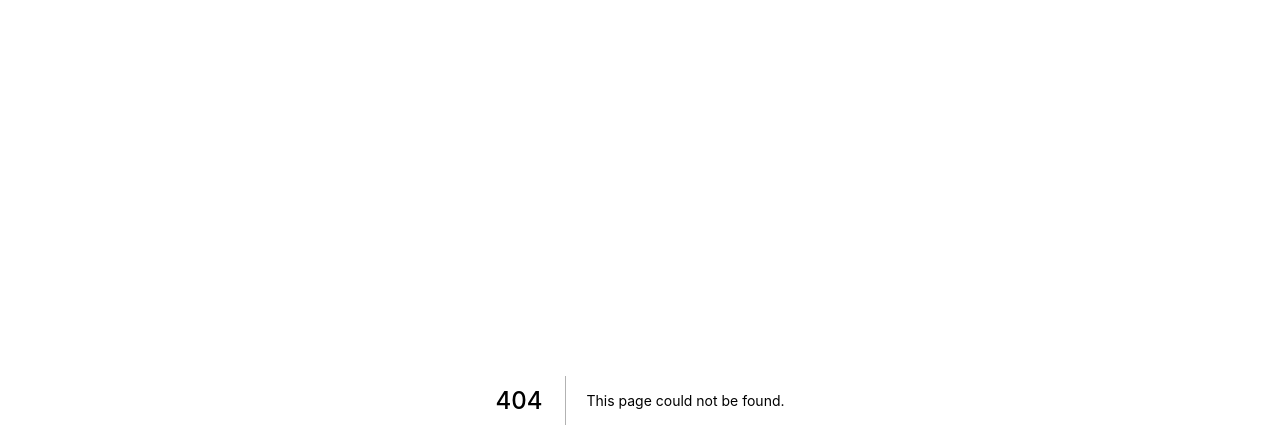
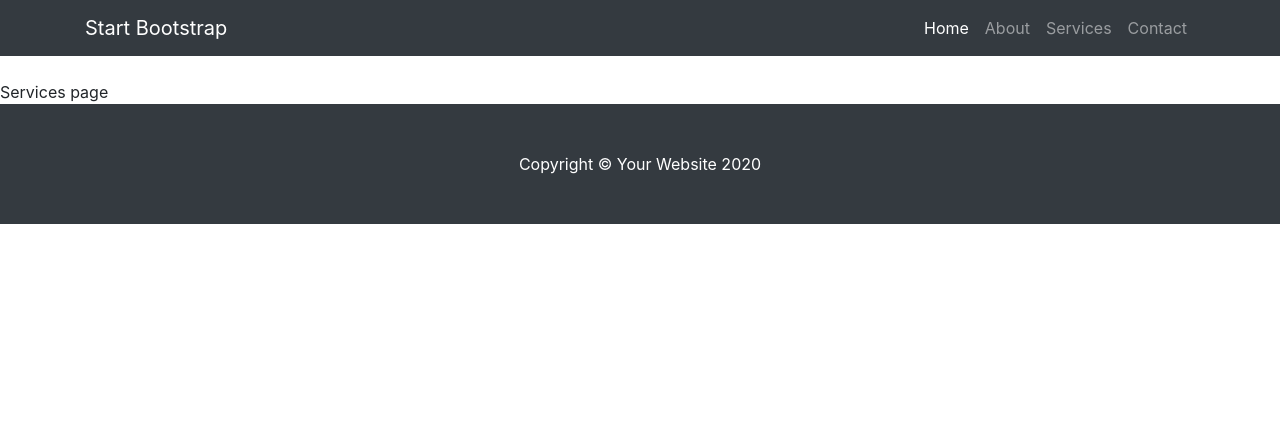
Before and after one commit to jultimrova/movies_db, a Next.js app: page /services in a window 1280 px wide. Before the commit this address had no page. Shown: the top 448 px of the page. Built offline with nearby package versions, Linux system fonts and the light colour scheme.

Commit message:
add pages navigation link

```diff
--- a/actions/index.js
+++ b/actions/index.js
@@ -32,6 +32,6 @@
     return new Promise((resolve, reject) => {
         setTimeout(() => {
             resolve(MOVIE_DATA)
-        }, 2000)
+        }, 50)
     })
 }
--- a/components/Sidebar.js
+++ b/components/Sidebar.js
@@ -1,4 +1,5 @@
 import React from 'react';
+import Link from "next/link";
 
 const Sidebar = () => {
     return (
@@ -13,18 +14,26 @@
                 <div className="collapse navbar-collapse" id="navbarResponsive">
                     <ul className="navbar-nav ml-auto">
                         <li className="nav-item active">
-                            <a className="nav-link" href="#">Home
-                                <span className="sr-only">(current)</span>
-                            </a>
+                            <Link href='/'>
+                                <a className="nav-link">Home
+                                    <span className="sr-only">(current)</span>
+                                </a>
+                            </Link>
                         </li>
                         <li className="nav-item">
-                            <a className="nav-link" href="#">About</a>
+                            <Link href='/about'>
+                                <a className="nav-link">About</a>
+                            </Link>
                         </li>
                         <li className="nav-item">
-                            <a className="nav-link" href="#">Services</a>
+                            <Link href='/services'>
+                                <a className="nav-link">Services</a>
+                            </Link>
                         </li>
                         <li className="nav-item">
-                            <a className="nav-link" href="#">Contact</a>
+                            <Link href='/contact'>
+                                <a className="nav-link">Contact</a>
+                            </Link>
                         </li>
                     </ul>
                 </div>
--- /dev/null
+++ b/pages/_app.js
@@ -0,0 +1,43 @@
+import App from 'next/app';
+import Head from 'next/head';
+import Sidebar from '../components/Sidebar';
+import React from 'react';
+import Footer from '../components/Footer';
+
+export default class MovieApp extends App {
+    render() {
+        const {Component} = this.props
+        return (
+            <div>
+                <Head>
+                    <title>Home</title>
+                    <link rel="stylesheet"
+                          href="https://stackpath.bootstrapcdn.com/bootstrap/4.3.1/css/bootstrap.min.css"
+                          integrity="sha384-ggOyR0iXCbMQv3Xipma34MD+dH/1fQ784/j6cY/iJTQUOhcWr7x9JvoRxT2MZw1T"
+                          crossOrigin="anonymous"/>
+                    <script src="https://code.jquery.com/jquery-3.3.1.slim.min.js"
+                            integrity="sha384-q8i/X+965DzO0rT7abK41JStQIAqVgRVzpbzo5smXKp4YfRvH+8abtTE1Pi6jizo"
+                            crossOrigin="anonymous"></script>
+                    <script src="https://cdnjs.cloudflare.com/ajax/libs/popper.js/1.14.7/umd/popper.min.js"
+                            integrity="sha384-UO2eT0CpHqdSJQ6hJty5KVphtPhzWj9WO1clHTMGa3JDZwrnQq4sF86dIHNDz0W1"
+                            crossOrigin="anonymous"></script>
+                    <script src="https://stackpath.bootstrapcdn.com/bootstrap/4.3.1/js/bootstrap.min.js"
+                            integrity="sha384-JjSmVgyd0p3pXB1rRibZUAYoIIy6OrQ6VrjIEaFf/nJGzIxFDsf4x0xIM+B07jRM"
+                            crossOrigin="anonymous"></script>
+                </Head>
+
+                <Sidebar/>
+                <div className='base-page'>
+                    <Component/>
+                </div>
+                <Footer/>
+                <style>{`
+                .base-page {
+                    padding-top: 80px
+                    }
+            `}
+                </style>
+            </div>
+        )
+    }
+}
--- a/pages/index.js
+++ b/pages/index.js
@@ -1,45 +1,12 @@
-import Head from 'next/head'
-import React, {useEffect, useState} from 'react'
-import Sidebar from '../components/Sidebar';
+import React from 'react'
 import SideMenu from '../components/SideMenu';
 import Carousel from '../components/Carousel';
 import MovieList from '../components/MovieList';
-import Footer from '../components/Footer';
 import {getMovies} from "../actions";
 
 const Home = (props) => {
-    const [movies, setMovies] = useState([])
-
-    useEffect(()  => {
-
-        const fetchData = async () => {
-            const resMovies = await getMovies()
-            setMovies(resMovies)
-        }
-        fetchData()
-    }, [])
-
-
     return (
         <div>
-            <Head>
-                <title>Home</title>
-                <link rel="stylesheet" href="https://stackpath.bootstrapcdn.com/bootstrap/4.3.1/css/bootstrap.min.css"
-                      integrity="sha384-ggOyR0iXCbMQv3Xipma34MD+dH/1fQ784/j6cY/iJTQUOhcWr7x9JvoRxT2MZw1T"
-                      crossOrigin="anonymous"/>
-                <script src="https://code.jquery.com/jquery-3.3.1.slim.min.js"
-                        integrity="sha384-q8i/X+965DzO0rT7abK41JStQIAqVgRVzpbzo5smXKp4YfRvH+8abtTE1Pi6jizo"
-                        crossOrigin="anonymous"></script>
-                <script src="https://cdnjs.cloudflare.com/ajax/libs/popper.js/1.14.7/umd/popper.min.js"
-                        integrity="sha384-UO2eT0CpHqdSJQ6hJty5KVphtPhzWj9WO1clHTMGa3JDZwrnQq4sF86dIHNDz0W1"
-                        crossOrigin="anonymous"></script>
-                <script src="https://stackpath.bootstrapcdn.com/bootstrap/4.3.1/js/bootstrap.min.js"
-                        integrity="sha384-JjSmVgyd0p3pXB1rRibZUAYoIIy6OrQ6VrjIEaFf/nJGzIxFDsf4x0xIM+B07jRM"
-                        crossOrigin="anonymous"></script>
-            </Head>
-
-            <Sidebar/>
-
             <div className="home-page">
                 <div className="container">
                     <div className="row">
@@ -49,19 +16,12 @@
                         <div className="col-lg-9">
                             <Carousel/>
                             <div className="row">
-                                <MovieList movies={props.movies}/>
+                                <MovieList movies={props.movies || []}/>
                             </div>
                         </div>
                     </div>
                 </div>
             </div>
-            <Footer/>
-            <style>{`
-                .home-page {
-                    padding-top: 80px
-            `}
-                }
-            </style>
         </div>
     )
 }
--- /dev/null
+++ b/pages/services.js
@@ -0,0 +1,10 @@
+import React from "react";
+
+const Services =() => {
+    return (
+        <div>
+            Services page
+        </div>
+    )
+}
+export default Services
```
Also changed, not shown: pages/contact.js (added, +10 -0 lines).
